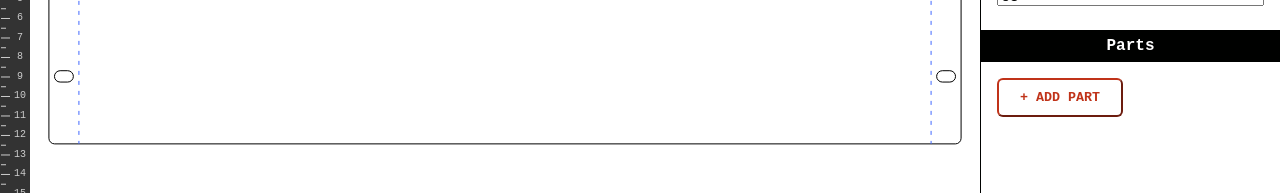
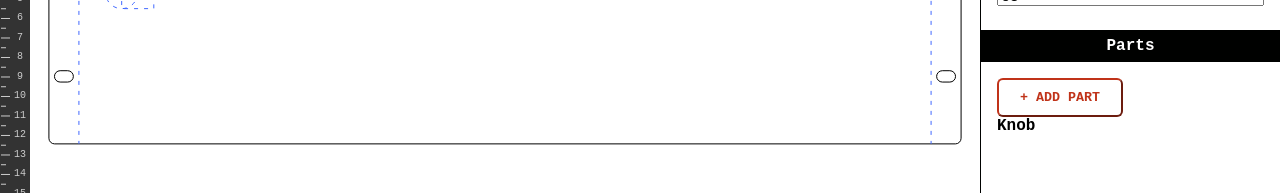
Before and after one commit to Gaya/wreckeys-plate-designer, a React (Create React App) app: page / in a window 1280 px wide. Shown: the part 148-341 px from the top of the page. Built offline with nearby package versions, Linux system fonts and the light colour scheme.

Commit message:
feat: render knob part in SVG

```diff
--- a/package.json
+++ b/package.json
@@ -64,6 +64,7 @@
     "hexo-renderer-marked": "^6.0.0",
     "hexo-renderer-stylus": "^2.1.0",
     "hexo-server": "^3.0.0",
+    "nanoid": "^4.0.0",
     "react": "^18.2.0",
     "react-dom": "^18.2.0",
     "react-scripts": "5.0.1",
--- a/src/components/App/AppContextProvider.tsx
+++ b/src/components/App/AppContextProvider.tsx
@@ -1,7 +1,10 @@
 import { createContext, ReactNode, useContext, useMemo, useState } from 'react';
+
+import { knobPart } from '../../parts/knob';
 
 interface AppState {
   plate: Plate;
+  parts: Part[];
 }
 
 interface AppActions {
@@ -19,6 +22,9 @@ const defaultState: AppState = {
     width: 19,
     height: 3,
   },
+  parts: [
+    knobPart(),
+  ],
 };
 
 const AppContext = createContext<AppContextShape>({
@@ -34,12 +40,14 @@ export function useAppContext() {
 
 function AppContextProvider({ children }: { children?: ReactNode }) {
   const [plate, setPlate] = useState<AppState['plate']>(defaultState.plate);
+  const [parts, setParts] = useState<AppState['parts']>(defaultState.parts);
 
   const state = useMemo((): AppState => {
     return {
       plate,
+      parts,
     };
-  }, [plate]);
+  }, [parts, plate]);
 
   const actions = useMemo((): AppActions => {
     return {
--- a/src/components/Main/SVGRender.tsx
+++ b/src/components/Main/SVGRender.tsx
@@ -10,7 +10,7 @@ function SVGRender() {
   const { state } = useAppContext();
   const editor = useEditorContext();
 
-  const { plate } = state;
+  const { plate, parts } = state;
 
   const padding = 10;
   const width = plateWidth(plate);
@@ -32,6 +32,9 @@ function SVGRender() {
     <svg viewBox={`0 0 ${canvasWidth} ${canvasHeight}`}>
       <g transform={`translate(${padding}, ${padding})`}>
         <PartRenderer part={platePart} />
+        {parts.map((part) => (
+          <PartRenderer key={part.id} part={part} />
+        ))}
       </g>
     </svg>
   );
--- a/src/components/Main/parts/PartRenderer.tsx
+++ b/src/components/Main/parts/PartRenderer.tsx
@@ -8,7 +8,7 @@ interface PartRendererProps {
 
 function PartRenderer({ part }: PartRendererProps) {
   return (
-    <>
+    <g id={part.id}>
       {part.lines.map((line) => {
         if (line.type === 'rect') {
           return <LineRectRenderer part={part} key={line.id} rect={line} />;
@@ -24,7 +24,7 @@ function PartRenderer({ part }: PartRendererProps) {
 
         return null;
       })}
-    </>
+    </g>
   );
 }
 
--- a/src/components/SideBar/DXF.tsx
+++ b/src/components/SideBar/DXF.tsx
@@ -11,7 +11,7 @@ function DXF() {
 
   const convertToDXF = useCallback(() => {
     const platePart = plateToPart(state.plate);
-    const dxfString = toDXF([platePart]);
+    const dxfString = toDXF([platePart, ...state.parts]);
 
     const blob = new Blob([dxfString], { type: "text/plain;charset=utf-8" });
     saveAs(blob, 'drawing.dxf');
--- a/src/components/SideBar/Parts/Parts.tsx
+++ b/src/components/SideBar/Parts/Parts.tsx
@@ -1,5 +1,6 @@
 import { useCallback, useState } from 'react';
 
+import { useAppContext } from '../../App/AppContextProvider';
 import Modal from '../../Modal/Modal';
 
 import knob from './knob.svg';
@@ -10,6 +11,10 @@ import hole from './hole.svg';
 import './Parts.scss';
 
 function Parts() {
+  const { state } = useAppContext();
+
+  const { parts } = state;
+
   const [isModalOpen, setIsModalOpen] = useState(false);
 
   const closeModal = useCallback(() => setIsModalOpen(false), []);
@@ -54,6 +59,12 @@ function Parts() {
         <button type="button" onClick={openModal}>
           + Add Part
         </button>
+
+        {parts.map((part) => (
+          <div key={part.id}>
+            {part.name}
+          </div>
+        ))}
       </fieldset>
     </>
   );
--- a/src/core/position.ts
+++ b/src/core/position.ts
@@ -23,8 +23,8 @@ function yOffsetRelative(line: PartLine, part: Part): number {
 }
 
 function calculatePosition(line: PartLine, part: Part): { x: number; y: number; } {
-  const xOffset = xOffsetRelative(line, part);
-  const yOffset = yOffsetRelative(line, part);
+  const xOffset = xOffsetRelative(line, part) + (part.offsetX || 0);
+  const yOffset = yOffsetRelative(line, part) + (part.offsetY || 0);
   const xDirection = line.position.ax === 'right' ? -1 : 1;
   const yDirection = line.position.ay === 'bottom' ? -1 : 1;
 
--- /dev/null
+++ b/src/parts/knob.ts
@@ -0,0 +1,47 @@
+import { nanoid } from 'nanoid';
+
+export function knobPart(diameter = 7, guideDiameter = 17): Part {
+  const diameterSpacing = 0.2;
+
+  return {
+    id: nanoid(),
+    name: 'Knob',
+    width: (diameter / 2) + guideDiameter,
+    height: guideDiameter,
+    offsetX: 30,
+    offsetY: 40,
+    lines: [
+      {
+        id: 'main_hole',
+        type: 'circle',
+        radius: (diameter + diameterSpacing) / 2,
+        position: {
+          x: guideDiameter / 2,
+          y: guideDiameter / 2,
+        },
+      },
+      {
+        id: 'pot_guide',
+        type: 'circle',
+        isGuide: true,
+        radius: guideDiameter / 2,
+        position: {
+          x: guideDiameter / 2,
+          y: guideDiameter / 2,
+        },
+      },
+      {
+        id: 'pot_cable_guide',
+        type: 'rect',
+        isGuide: true,
+        width: guideDiameter,
+        height: guideDiameter,
+        radius: 0,
+        position: {
+          x: guideDiameter / 2,
+          y: 0,
+        },
+      }
+    ],
+  };
+}
--- a/src/parts/plate.ts
+++ b/src/parts/plate.ts
@@ -99,6 +99,7 @@ export function plateToPart(plate: Plate): Part {
   const radius = plate.type === '19inch' ? 3 : 1;
 
   return {
+    id: 'plate',
     name: 'Back plate',
     width,
     height,
--- a/src/react-app-env.d.ts
+++ b/src/react-app-env.d.ts
@@ -48,8 +48,12 @@ interface LineCircle extends LineBase {
 type PartLine = LineLine | LineRect | LineCircle;
 
 interface Part {
+  id: string;
   name: string;
   width: number;
   height: number;
+  rotation?: number;
+  offsetX?: number;
+  offsetY?: number;
   lines: PartLine[];
 }
```
Also changed, not shown: 1 other file (tests, documents, lock files or other folders).
